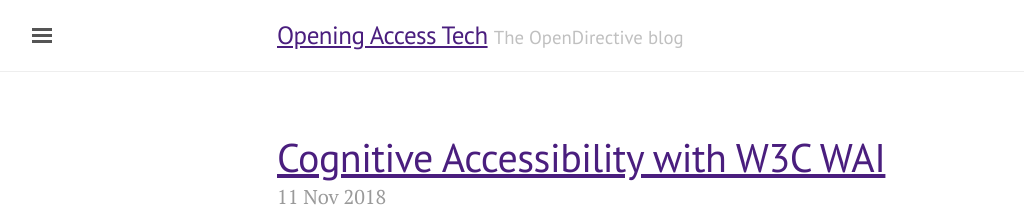
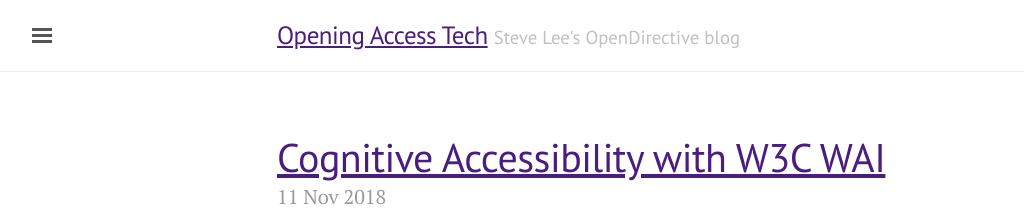
Before and after one commit to OpenDirective/opendirective.github.io, a Jekyll site: the page built from index.html, in a window 1280 px wide and 900 px high. Shown: the top 220 px of the window, without its empty margins (3-1027 px from the left). Built offline with Jekyll 4.4.1, drawn with Linux system fonts in a browser that asks for light colours; the list of posts is cut into pages by our own code.

Commit message:
Add my name to Tagline

```diff
--- a/_config.yml
+++ b/_config.yml
@@ -5,7 +5,7 @@ permalink: pretty
 
 # Setup
 title: Opening Access Tech
-tagline: "The OpenDirective blog"
+tagline: "Steve Lee's OpenDirective blog"
 description: 'Steve posts on his work as <a href="https://www.opendirective.com">OpenDirective</a> at the intersection of Assistive technology, Accessibility and Open Development.'
 url: https://opendirective.github.io
 baseurl: ""
```
